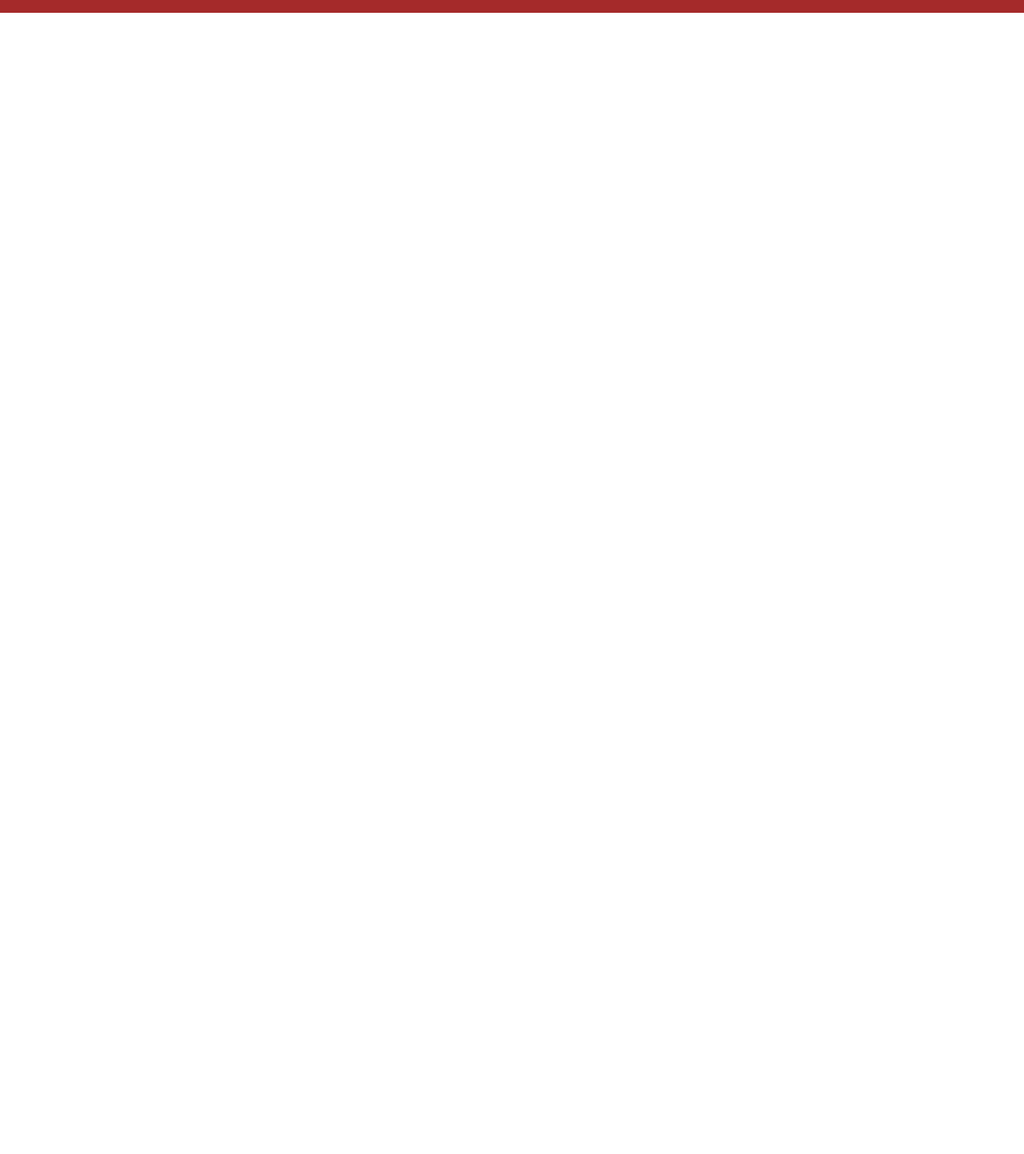
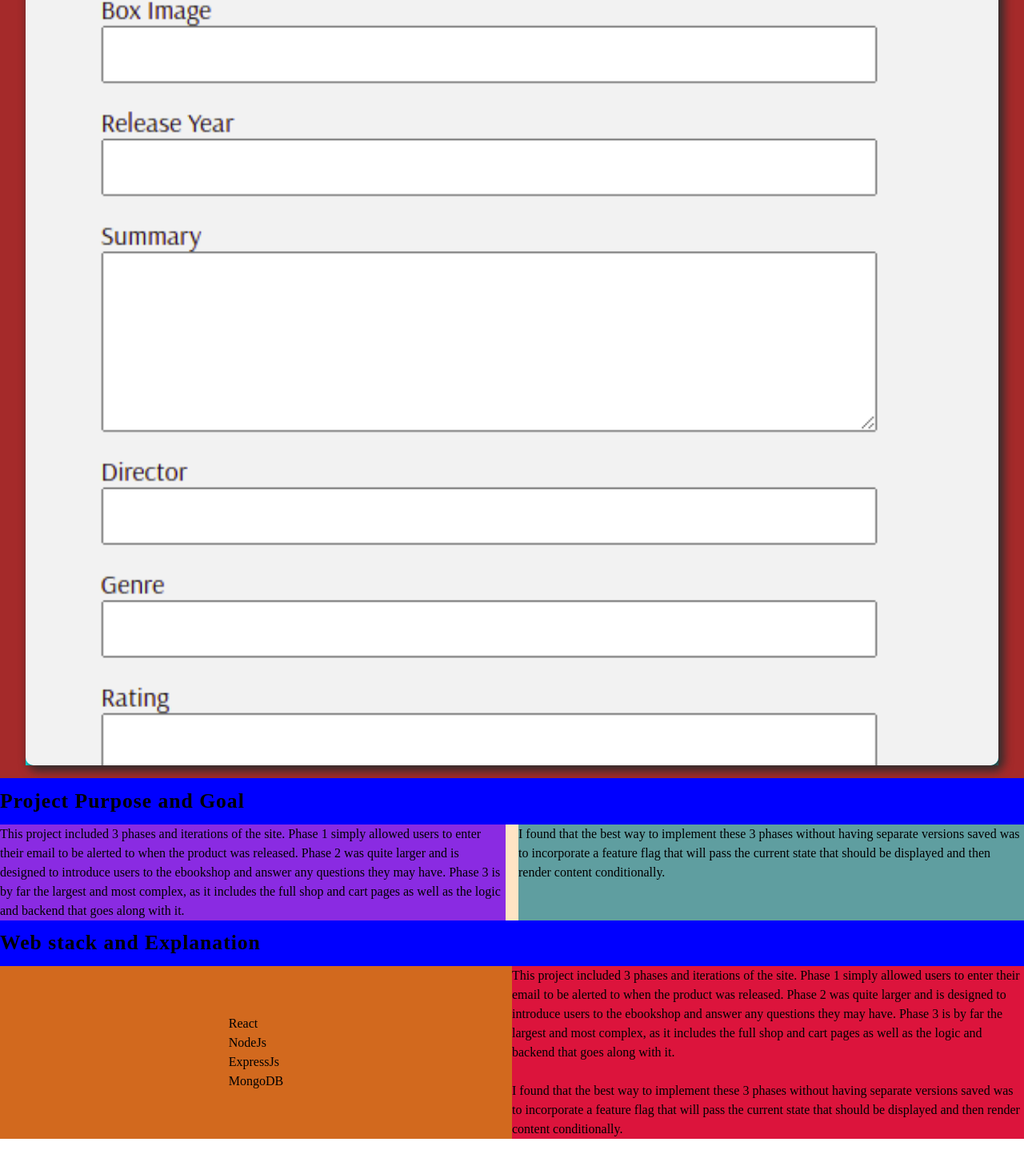
Before and after one commit to johnkatua/JohnKatua.com, a React (Create React App) app: page /ebookshop in a window 1280 px wide. Shown: the part 784-2227 px from the top of the page at 80% size. Before the commit the page ends 800 px from the top, so only its background shows below. Built offline with nearby package versions, Linux system fonts and the light colour scheme.

Commit message:
updated the ebookshop component

```diff
--- a/src/App.css
+++ b/src/App.css
@@ -7,7 +7,20 @@ html {
   scroll-behavior: smooth;
 }
 
+body {
+  line-height: 1.5;
+}
+
 a {
   text-decoration: none;
   color: black;
 }
+
+img {
+  display: block;
+  max-width: 100%;
+}
+
+ul {
+  list-style: none;
+}
--- a/src/container/EBookshop/ebookshop.css
+++ b/src/container/EBookshop/ebookshop.css
@@ -103,5 +103,91 @@
   flex-direction: column;
   align-items: center;
   justify-content: center;
-  height: 40vh;
+  /* background-color: aquamarine; */
+  padding: 1rem 0;
+  /* height: 40vh; */
 }
+
+.ebookshop--image {
+  display: flex;
+  flex-direction: column;
+  align-items: center;
+  justify-content: center;
+  background-color: aqua;
+  width: 95%;
+  height: auto;
+  background-size: cover;
+}
+
+.ebookshop--img {
+  min-width: 100%;
+  border-radius: 10px;
+  box-shadow: 5px 5px 12px 2px #2e2d2d
+}
+
+.ebookshop--webstack__container {
+  display: flex;
+  flex-direction: column;
+  width: 100%;
+  background-color: aquamarine;
+}
+
+.ebookshop--webstack__purpose {
+  display: flex;
+  flex-direction: column;
+  width: 100%;
+  background-color: bisque;
+}
+
+.webstack--purpose__title {
+  font-size: 1.6rem;
+  letter-spacing: 1px;
+  background-color: blue;
+  padding: .6rem 0;
+}
+
+.webstack--purpose__paragraphs {
+  display: grid;
+  grid-template-columns: repeat(2, 1fr);
+  column-gap: 1rem;
+}
+
+.purpose__para1 {
+  background-color: blueviolet;
+}
+
+.purpose__para2 {
+  background-color: cadetblue;
+}
+
+.ebookshop--webstack__explanation {
+  display: flex;
+  flex-direction: column;
+  width: 100%;
+}
+
+.webstack--explanation__title {
+  font-size: 1.6rem;
+  letter-spacing: 1px;
+  background-color: blue;
+  padding: .6rem 0;
+}
+
+.webstack--explanation__container {
+  display: flex;
+  flex-direction: row;
+}
+
+.webstack--list {
+  display: flex;
+  flex-direction: column;
+  align-items: center;
+  justify-content: center;
+  width: 50%;
+  background-color: chocolate;
+}
+
+.webstack--explanation {
+  flex: 1;
+  background-color: crimson;
+}
--- a/src/container/EBookshop/index.js
+++ b/src/container/EBookshop/index.js
@@ -8,7 +8,7 @@ const EBookshop = () => {
     <div className="ebookshop--container">
       <Header />
       <div className="ebookshop--container__header">
-        <div className="ebookshop--header__title">E-Bookshop</div>
+        <h2 className="ebookshop--header__title">E-Bookshop</h2>
         <div className="ebookshop--header__description">
           <p className="header--description__para1">
             E-Bookshop is a React application built for an online store where users can login and such various
@@ -37,7 +37,58 @@ const EBookshop = () => {
           </div>
         </div>
       </div>
-      <div className="ebookshop--image__container">Image</div>
+      <div className="ebookshop--image__container">
+        <div className="ebookshop--image">
+          <img className="ebookshop--img" src="./Images/image5.png" alt="ebookshop" />
+        </div>
+      </div>
+      <div className="ebookshop--webstack__container">
+        <div className="ebookshop--webstack__purpose">
+          <h2 className="webstack--purpose__title">Project Purpose and Goal</h2>
+          <div className="webstack--purpose__paragraphs">
+            <div className="purpose__para1">
+              This project included 3 phases and iterations of the site. Phase 1 simply allowed users to enter their
+              email to be alerted to when the product was released. Phase 2 was quite larger and is designed to
+              introduce users to the ebookshop and answer any questions they may have. Phase 3 is by far the largest and
+              most complex, as it includes the full shop and cart pages as well as the logic and backend that goes along
+              with it.
+            </div>
+            <div className="purpose__para2">
+              I found that the best way to implement these 3 phases without having separate versions saved was to
+              incorporate a feature flag that will pass the current state that should be displayed and then render
+              content conditionally.
+            </div>
+          </div>
+        </div>
+        <div className="ebookshop--webstack__explanation">
+          <h2 className="webstack--explanation__title">Web stack and Explanation</h2>
+          <div className="webstack--explanation__container">
+            <div className="webstack--list">
+              <ul>
+                <li>React</li>
+                <li>NodeJs</li>
+                <li>ExpressJs</li>
+                <li>MongoDB</li>
+              </ul>
+            </div>
+            <div className="webstack--explanation">
+              <div>
+                This project included 3 phases and iterations of the site. Phase 1 simply allowed users to enter their
+                email to be alerted to when the product was released. Phase 2 was quite larger and is designed to
+                introduce users to the ebookshop and answer any questions they may have. Phase 3 is by far the largest
+                and most complex, as it includes the full shop and cart pages as well as the logic and backend that goes
+                along with it.
+              </div>
+              <br />
+              <div>
+                I found that the best way to implement these 3 phases without having separate versions saved was to
+                incorporate a feature flag that will pass the current state that should be displayed and then render
+                content conditionally.
+              </div>
+            </div>
+          </div>
+        </div>
+      </div>
       <Footer />
     </div>
   );
```
